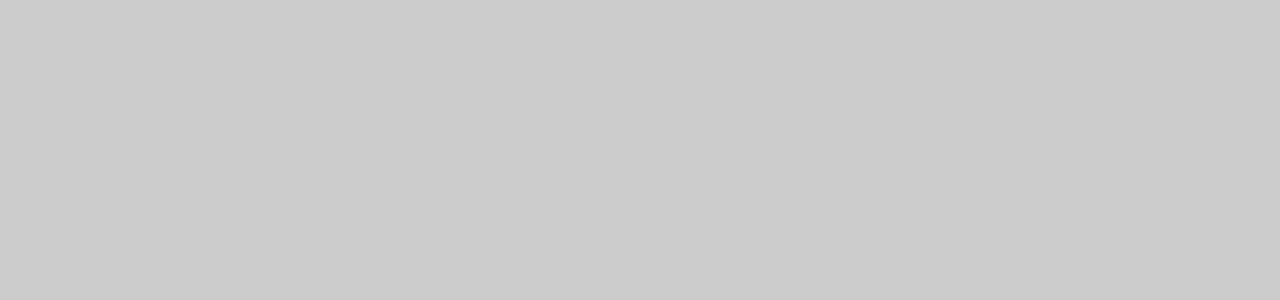
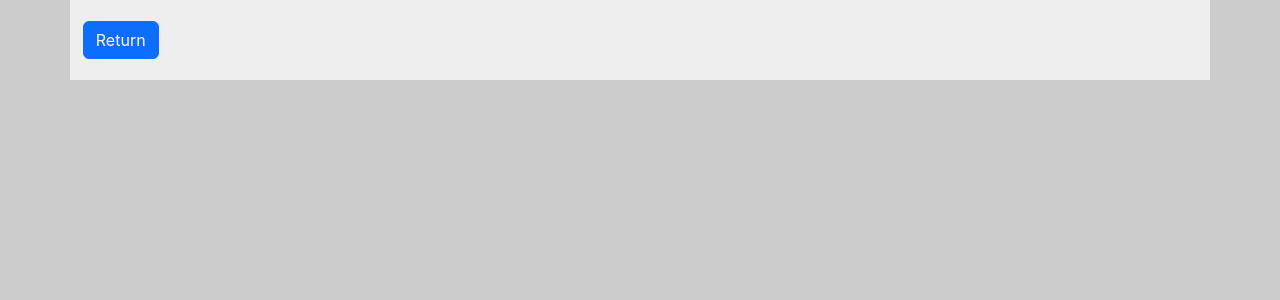
Before and after one commit to ethan-id/SE319-Assignment2, a React (Create React App) app: page / in a window 1280 px wide. Both pictures are taken after a click on the button "Checkout". Shown: the top 300 px of the page. Built offline with nearby package versions, Linux system fonts and the light colour scheme.

Commit message:
Add redux

```diff
--- a/package.json
+++ b/package.json
@@ -3,12 +3,14 @@
   "version": "0.1.0",
   "private": true,
   "dependencies": {
+    "@reduxjs/toolkit": "^1.9.3",
     "@testing-library/jest-dom": "^5.16.5",
     "@testing-library/react": "^13.4.0",
     "@testing-library/user-event": "^13.5.0",
     "bootstrap": "^5.2.3",
     "react": "^18.2.0",
     "react-dom": "^18.2.0",
+    "react-redux": "^8.0.5",
     "react-scripts": "5.0.1",
     "web-vitals": "^2.1.4"
   },
--- a/src/App.css
+++ b/src/App.css
@@ -1,4 +1,4 @@
-.Browse {
+.App {
   background-color: #EEE;
   padding: 1vw;
 }
--- a/src/App.js
+++ b/src/App.js
@@ -1,12 +1,15 @@
 import './App.css';
 import { useState, useEffect } from "react";
+import { useDispatch, useSelector } from 'react-redux';
+import { setView } from './reducers/viewSlice';
 import Product from './Product';
 
 function App() {
+  const view = useSelector((state) => (state.view.value));
+  const dispatch = useDispatch();
   // view = 1 : browse
   // view = 2 : checkout
   // view = 3 : confirmation
-  const [view, setView] = useState(0);
   const [data, setData] = useState([]);
   const [filter, setFilter] = useState("");
 
@@ -22,10 +25,11 @@ function App() {
   };
 
   return (
-    view === 0 ? <div className="Browse container">
+    view === 0 ?
+    <div className="App container">
       <div class="navbar">
         <input onChange={() => {setFilter(document.getElementById("search").value.toLowerCase())}}id="search" class="search" placeholder="Search..."/>
-        <button onClick={() => {setView(1)}} type="button" class="checkout btn btn-primary">Checkout</button>
+        <button onClick={() => {dispatch(setView(1))}} type="button" class="btn btn-primary">Checkout</button>
       </div>
       <div class="productCont">
         {data.filter((element) => {
@@ -34,7 +38,15 @@ function App() {
           return <Product {...product}/>
         })}
       </div>
-    </div> : view === 1 ? <></> : <>Confirmation Screen</>
+    </div> :
+    view === 1 ?
+    <div className="App container">
+      <div class="navbar">
+        <button onClick={() => {dispatch(setView(0))}} type="button" class="btn btn-primary">Return</button>
+      </div>
+
+    </div> :
+    <>Confirmation Screen</>
   );
 }
 
--- a/src/index.js
+++ b/src/index.js
@@ -3,10 +3,14 @@ import ReactDOM from 'react-dom/client';
 import 'bootstrap/dist/css/bootstrap.min.css';
 import './index.css';
 import App from './App';
+import { store } from './store'
+import { Provider } from 'react-redux'
 
 const root = ReactDOM.createRoot(document.getElementById('root'));
 root.render(
   <React.StrictMode>
-    <App />
+    <Provider store={store}>
+      <App/>
+    </Provider>
   </React.StrictMode>
 );
--- /dev/null
+++ b/src/reducers/viewSlice.js
@@ -0,0 +1,20 @@
+import { createSlice } from '@reduxjs/toolkit'
+
+const initialState = {
+  value: 0,
+}
+
+export const viewSlice = createSlice({
+  name: 'counter',
+  initialState,
+  reducers: {
+    setView: (state, action) => {
+      state.value = action.payload
+    },
+  },
+})
+
+// Action creators are generated for each case reducer function
+export const { setView } = viewSlice.actions
+
+export default viewSlice.reducer
--- /dev/null
+++ b/src/store.js
@@ -0,0 +1,8 @@
+import { configureStore } from '@reduxjs/toolkit'
+import viewReducer from './reducers/viewSlice';
+
+export const store = configureStore({
+  reducer: {
+    view: viewReducer
+  },
+})
```
Also changed, not shown: 1 other file (tests, documents, lock files or other folders).
